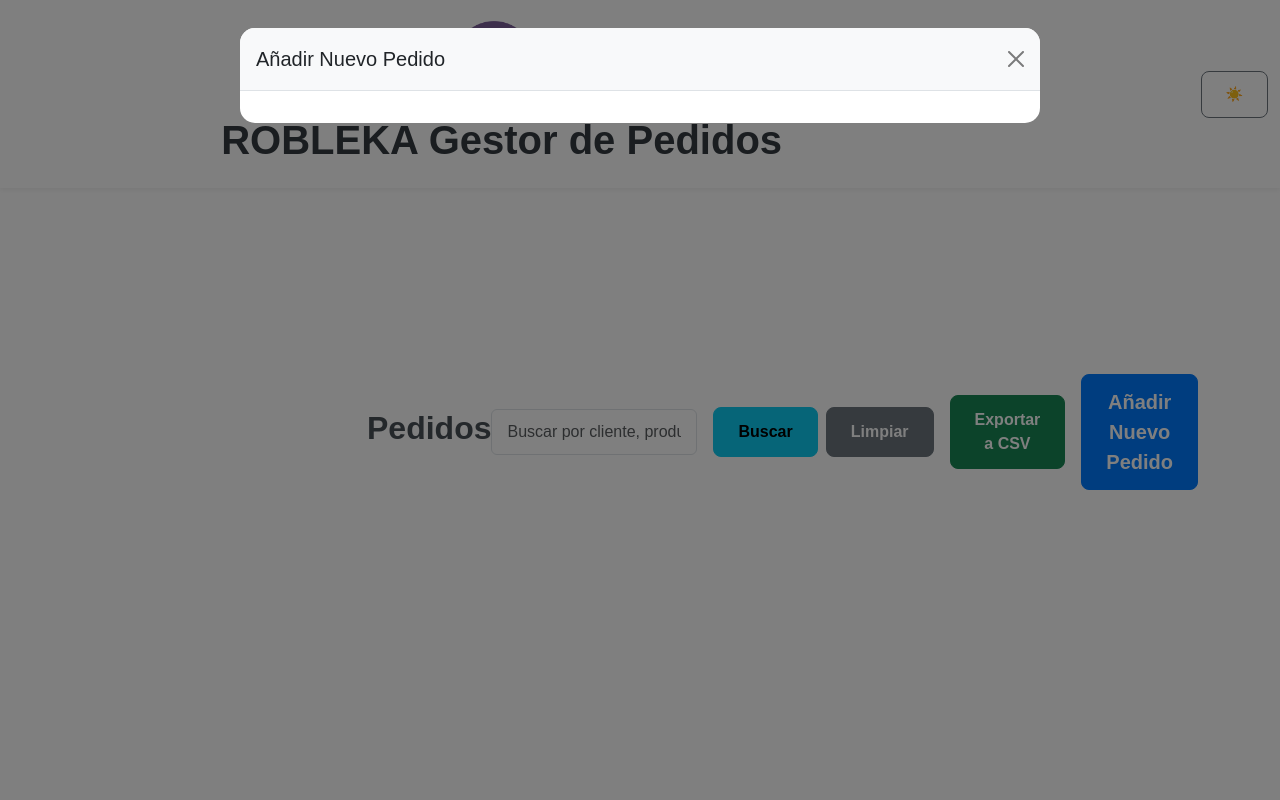
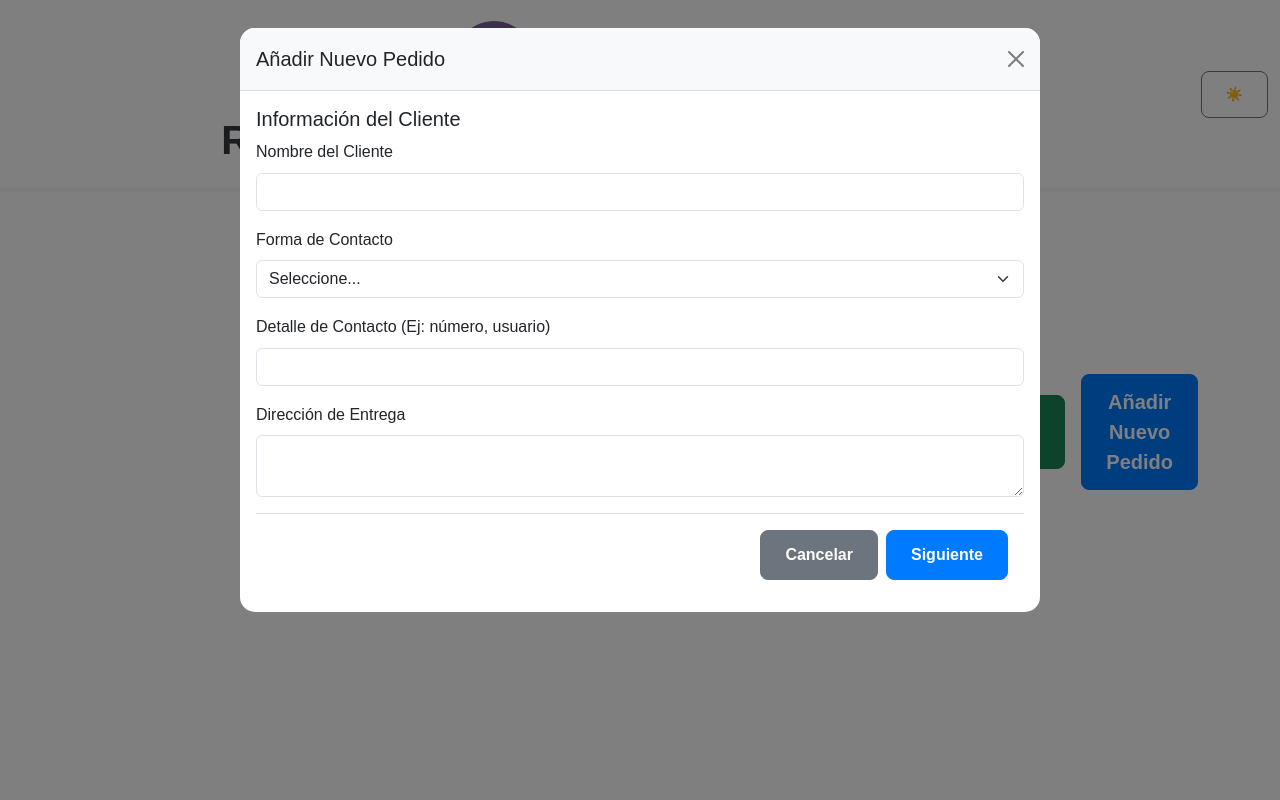
Before and after one commit to flipeloflipavideo/robleka_pedidos, a Flask app: template templates/index.html in a window 1280 px wide, after a click on "Añadir Nuevo Pedido". Run offline with Flask 3, Linux system fonts and the light colour scheme; the template is opened without the code that fills it, so the values that code supplies are empty.

Commit message:
feat: Implement add new order modal form in index.html

```diff
--- a/templates/index.html
+++ b/templates/index.html
@@ -222,7 +222,73 @@
                 </div>
                 <div class="modal-body">
                     <form id="addPedidoForm" action="{{ url_for('add_pedido') }}" method="post" enctype="multipart/form-data">
-                        <!-- Contenido del formulario de añadir -->
+                        <div class="form-step" id="step-1">
+                            <h5>Información del Cliente</h5>
+                            <div class="mb-3">
+                                <label for="nombre_cliente" class="form-label">Nombre del Cliente</label>
+                                <input type="text" class="form-control" id="nombre_cliente" name="nombre_cliente" required>
+                            </div>
+                            <div class="mb-3">
+                                <label for="forma_contacto" class="form-label">Forma de Contacto</label>
+                                <select class="form-select" id="forma_contacto" name="forma_contacto" required>
+                                    <option value="">Seleccione...</option>
+                                    <option value="WhatsApp">WhatsApp</option>
+                                    <option value="Instagram">Instagram</option>
+                                    <option value="Teléfono">Teléfono</option>
+                                    <option value="Email">Email</option>
+                                    <option value="Otro">Otro</option>
+                                </select>
+                            </div>
+                            <div class="mb-3">
+                                <label for="contacto_detalle" class="form-label">Detalle de Contacto (Ej: número, usuario)</label>
+                                <input type="text" class="form-control" id="contacto_detalle" name="contacto_detalle">
+                            </div>
+                            <div class="mb-3">
+                                <label for="direccion_entrega" class="form-label">Dirección de Entrega</label>
+                                <textarea class="form-control" id="direccion_entrega" name="direccion_entrega" rows="2"></textarea>
+                            </div>
+                        </div>
+
+                        <div class="form-step" id="step-2" style="display: none;">
+                            <h5>Detalles del Pedido</h5>
+                            <div class="mb-3">
+                                <label for="producto" class="form-label">Producto</label>
+                                <input type="text" class="form-control" id="producto" name="producto" required>
+                            </div>
+                            <div class="mb-3">
+                                <label for="detalles" class="form-label">Detalles del Pedido</label>
+                                <textarea class="form-control" id="detalles" name="detalles" rows="3"></textarea>
+                            </div>
+                        </div>
+
+                        <div class="form-step" id="step-3" style="display: none;">
+                            <h5>Información de Pago e Imagen</h5>
+                            <div class="row">
+                                <div class="col-md-6">
+                                    <div class="mb-3">
+                                        <label for="precio" class="form-label">Precio Total (€)</label>
+                                        <input type="number" class="form-control" id="precio" name="precio" step="0.01" required>
+                                    </div>
+                                </div>
+                                <div class="col-md-6">
+                                    <div class="mb-3">
+                                        <label for="anticipo" class="form-label">Anticipo (€)</label>
+                                        <input type="number" class="form-control" id="anticipo" name="anticipo" step="0.01" value="0.00">
+                                    </div>
+                                </div>
+                            </div>
+                            <div class="mb-3">
+                                <label for="imagen" class="form-label">Imagen del Producto</label>
+                                <input class="form-control" type="file" id="imagen" name="imagen">
+                            </div>
+                        </div>
+
+                        <div class="modal-footer">
+                            <button type="button" class="btn btn-secondary" data-bs-dismiss="modal">Cancelar</button>
+                            <button type="button" class="btn btn-primary" id="prevBtn" style="display: none;">Anterior</button>
+                            <button type="button" class="btn btn-primary" id="nextBtn">Siguiente</button>
+                            <button type="submit" class="btn btn-success" id="submitBtn" style="display: none;">Añadir Pedido</button>
+                        </div>
                     </form>
                 </div>
             </div>
```
